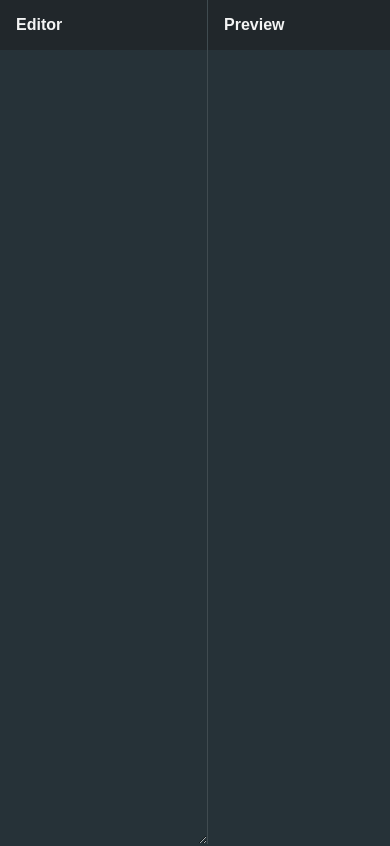
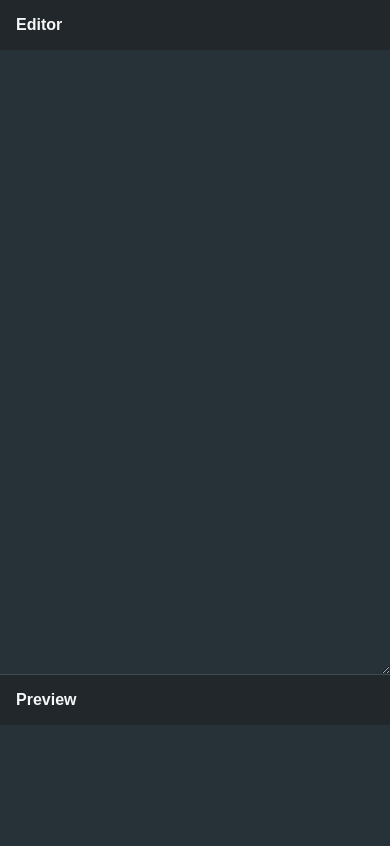
Before and after one commit to VERSAYANA/markdown-previewer, a React (Create React App) app: page / in a window 390 px wide. Shown: the top 846 px of the page. Built offline with nearby package versions, Linux system fonts and the light colour scheme.

Commit message:
Styled code pre blockquote, ... and added mdeia qurey

```diff
--- a/src/App.css
+++ b/src/App.css
@@ -20,3 +20,13 @@
   /* box-shadow: 0 4px 5px 0 rgba(0, 0, 0, 0.14), 0 1px 10px 0 rgba(0, 0, 0, 0.12),
     0 2px 4px -1px rgba(0, 0, 0, 0.4); */
 }
+
+@media (max-width: 1000px) {
+  .App {
+    grid-template-columns: 1fr;
+  }
+  .section {
+    border-bottom: 1px solid rgba(255, 255, 255, 0.12);
+    height: 80vh;
+  }
+}
--- a/src/components/Editor/Editor.css
+++ b/src/components/Editor/Editor.css
@@ -8,3 +8,34 @@
   color: var(--text-color);
   padding: 16px;
 }
+
+code,
+pre {
+  background-color: hsl(200, 19%, 25%);
+}
+
+pre {
+  padding: 8px;
+}
+
+blockquote {
+  color: rgba(255, 255, 255, 0.75);
+  border-left: 3px solid rgba(255, 255, 255, 0.75);
+  padding-left: 4px;
+}
+a {
+  color: var(--accent-color);
+}
+table,
+th,
+td {
+  border: 2px solid rgba(255, 255, 255, 0.87);
+  border-collapse: collapse;
+  padding: 8px;
+}
+h1,
+h2,
+h3,
+h4 {
+  color: var(--header-color);
+}
--- a/src/components/Previewer/Preview.css
+++ b/src/components/Previewer/Preview.css
@@ -10,3 +10,9 @@
 .right {
   border-left: 1px solid rgba(255, 255, 255, 0.12);
 }
+
+@media (max-width: 1000px) {
+  .right {
+    border: none;
+  }
+}
--- a/src/index.css
+++ b/src/index.css
@@ -5,8 +5,8 @@ body {
 
   --foreground-color: #21272b;
   --background-color: #263238;
-  --header-color: rgba(255, 255, 255, 0.95);
+  --header-color: rgba(255, 255, 255, 0.96);
   --text-color: rgba(255, 255, 255, 0.87);
-
+  --accent-color: #26c9b3;
   background-color: var(--background-color);
 }
```
